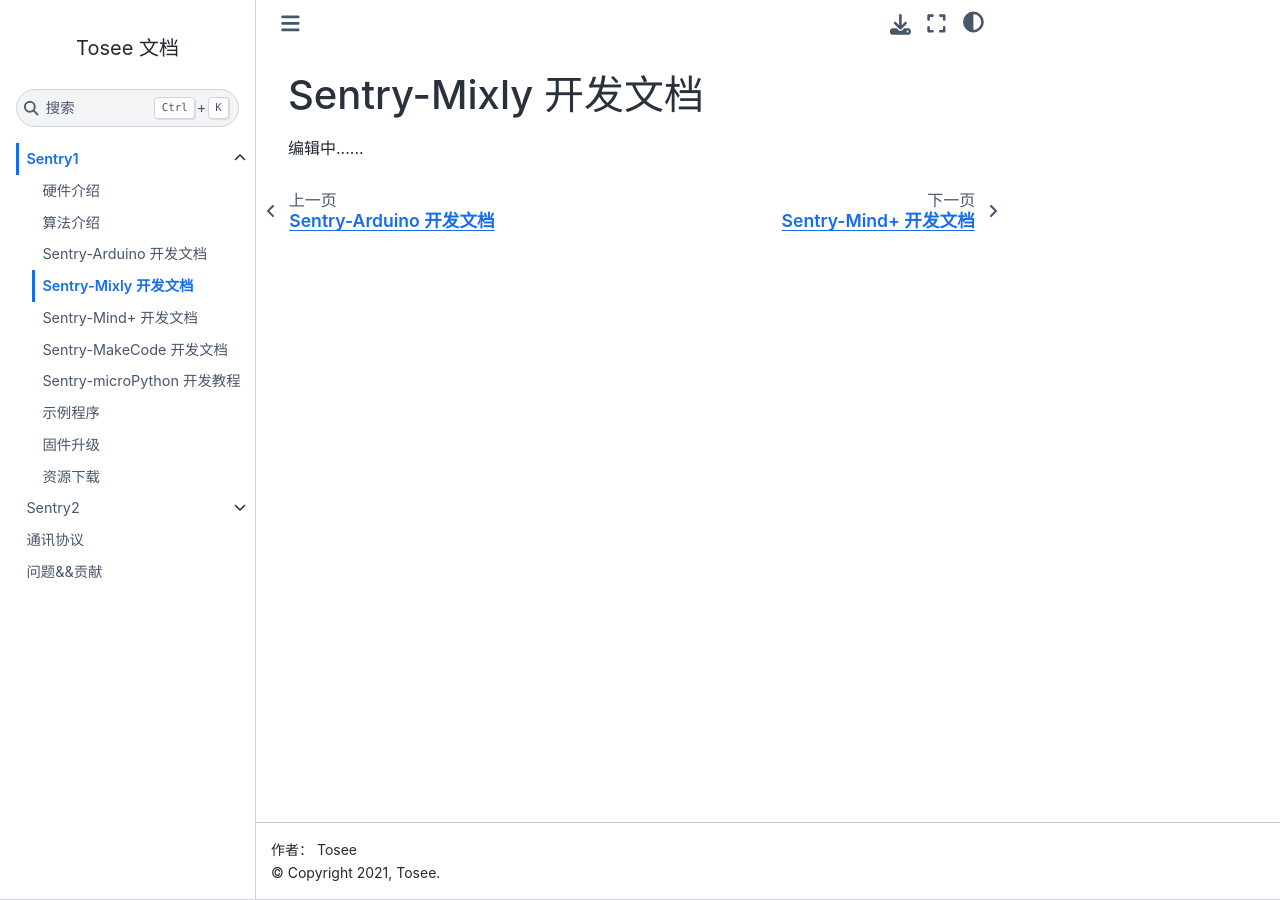
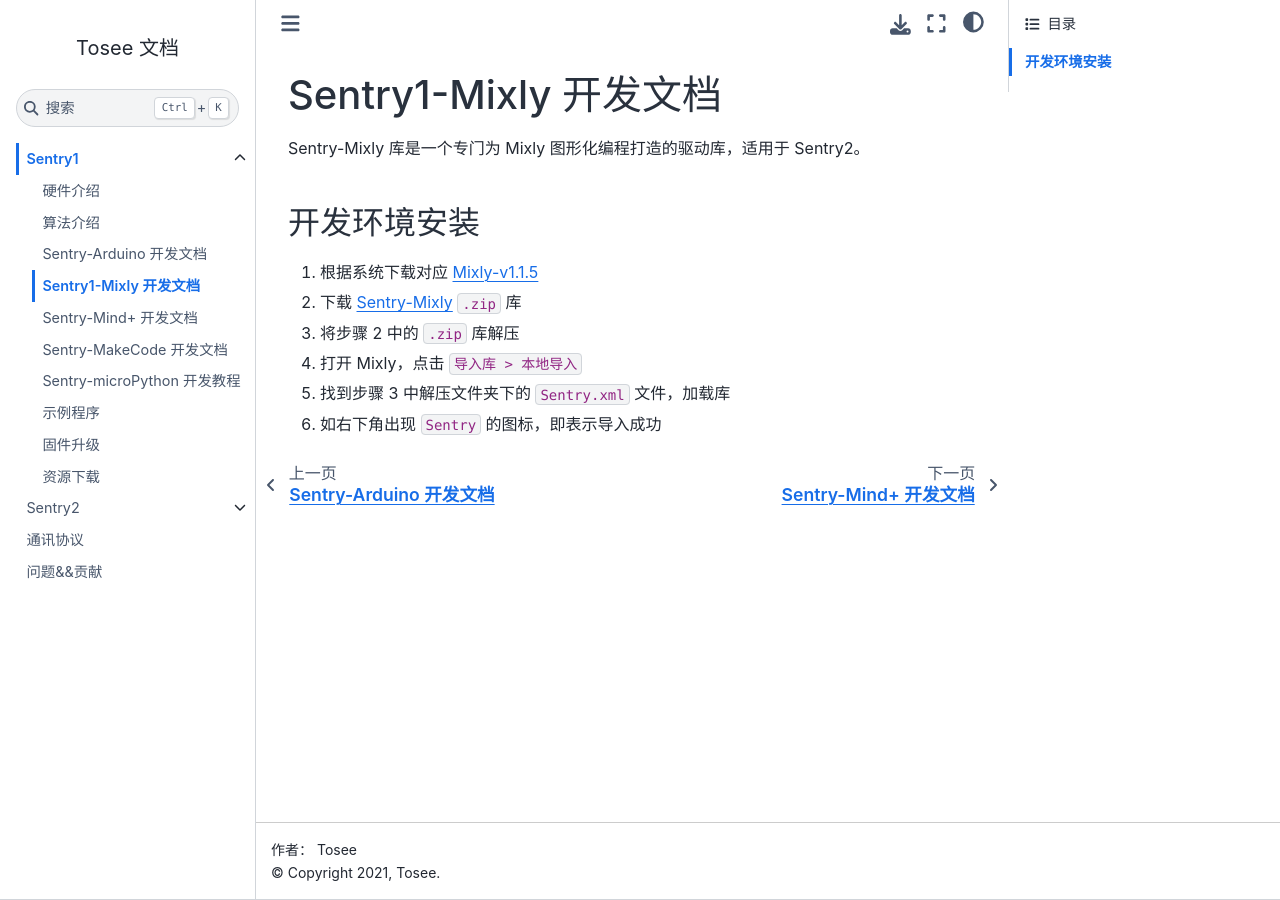
Before and after one commit to AITosee/Tosee-Docs, a Sphinx documentation site: the page built from docs/Sentry1/Mixly/index.rst, in a window 1280 px wide. Built offline with Sphinx 7.4.7 and the Sphinx Book theme 1.1.4, drawn with Linux system fonts in a browser that asks for light colours.

Commit message:
Add Sentry1 mixly link

```diff
--- a/docs/Common/Arduino/index.rst
+++ b/docs/Common/Arduino/index.rst
@@ -37,7 +37,9 @@
 
 2. 设置 Sentry 的通讯模式
 
-    - 将 Sentry 右上角摇杆向右拨动三次进入硬件配置界面，将 ``Output`` 设置为 ``UART``，点击 ``YES`` 并向左拨动三次摇杆退出设置。
+    - Sentry1 用户可通过将摇杆向下长按 2 秒来切换通讯模式。
+
+    - Sentry2 用户可通过将 Sentry2 右上角摇杆向右拨动三次进入硬件配置界面，将 ``Output`` 设置为 ``UART``，点击 ``YES`` 并向左拨动三次摇杆退出设置。
 
         .. image:: images/sentry_set_uart_mode.jpg
 
--- a/docs/Sentry1/Mixly/index.rst
+++ b/docs/Sentry1/Mixly/index.rst
@@ -1,6 +1,16 @@
 .. _chapter_vs1_mixly_index:
 
-Sentry-Mixly 开发文档
-=====================
+Sentry1-Mixly 开发文档
+======================
 
-编辑中......
+Sentry-Mixly 库是一个专门为 Mixly 图形化编程打造的驱动库，适用于 Sentry2。
+
+开发环境安装
+------------
+
+1. 根据系统下载对应 `Mixly-v1.1.5 <https://pan.baidu.com/s/1A_k4T21rlfZpRbLttovN5A#list/path=%2F>`_
+2. 下载 `Sentry-Mixly <https://github.com/AITosee/Sentry-Mixly/releases/latest>`_ ``.zip`` 库
+3. 将步骤 2 中的 ``.zip`` 库解压
+4. 打开 Mixly，点击 ``导入库 > 本地导入``
+5. 找到步骤 3 中解压文件夹下的 ``Sentry.xml`` 文件，加载库
+6. 如右下角出现 ``Sentry`` 的图标，即表示导入成功
```
